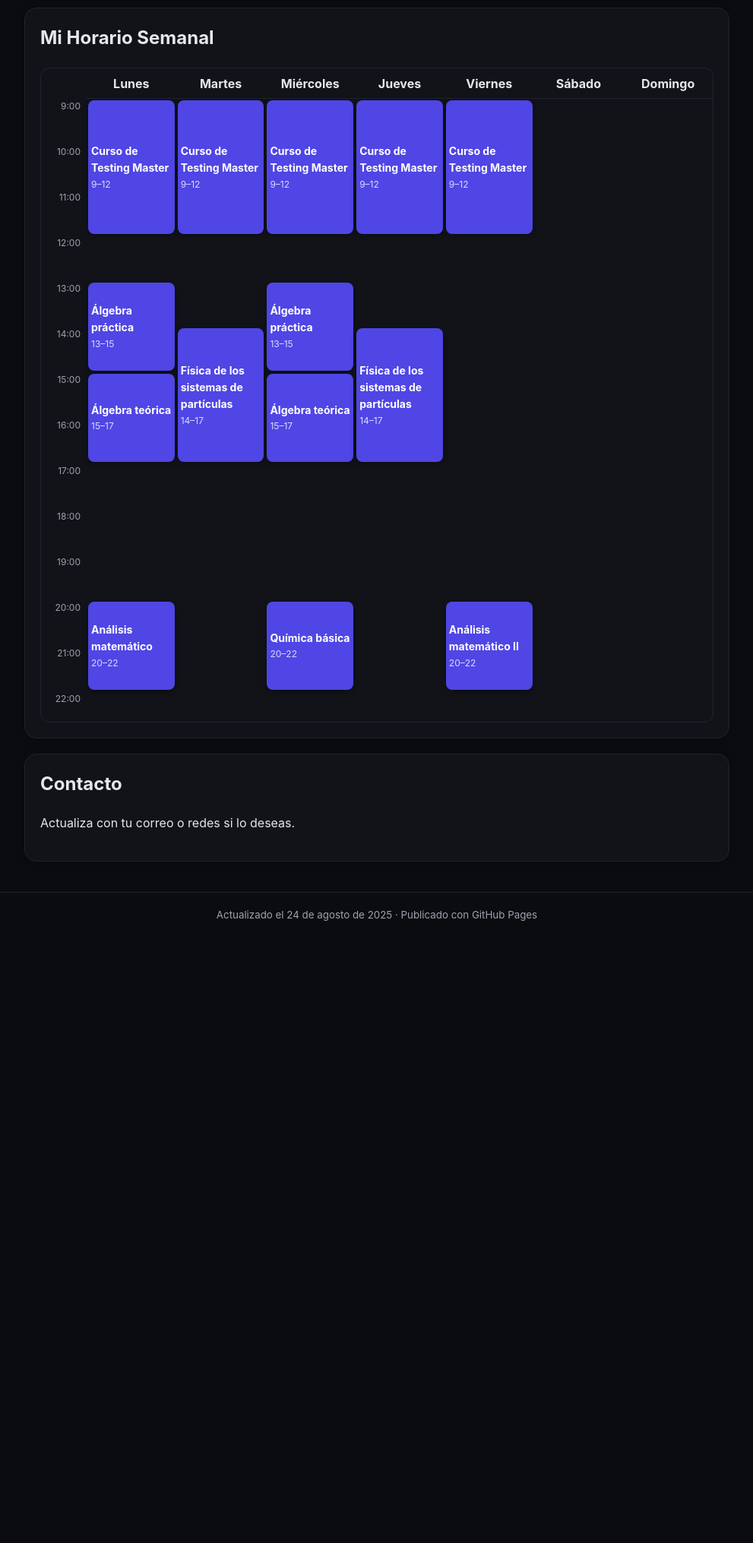
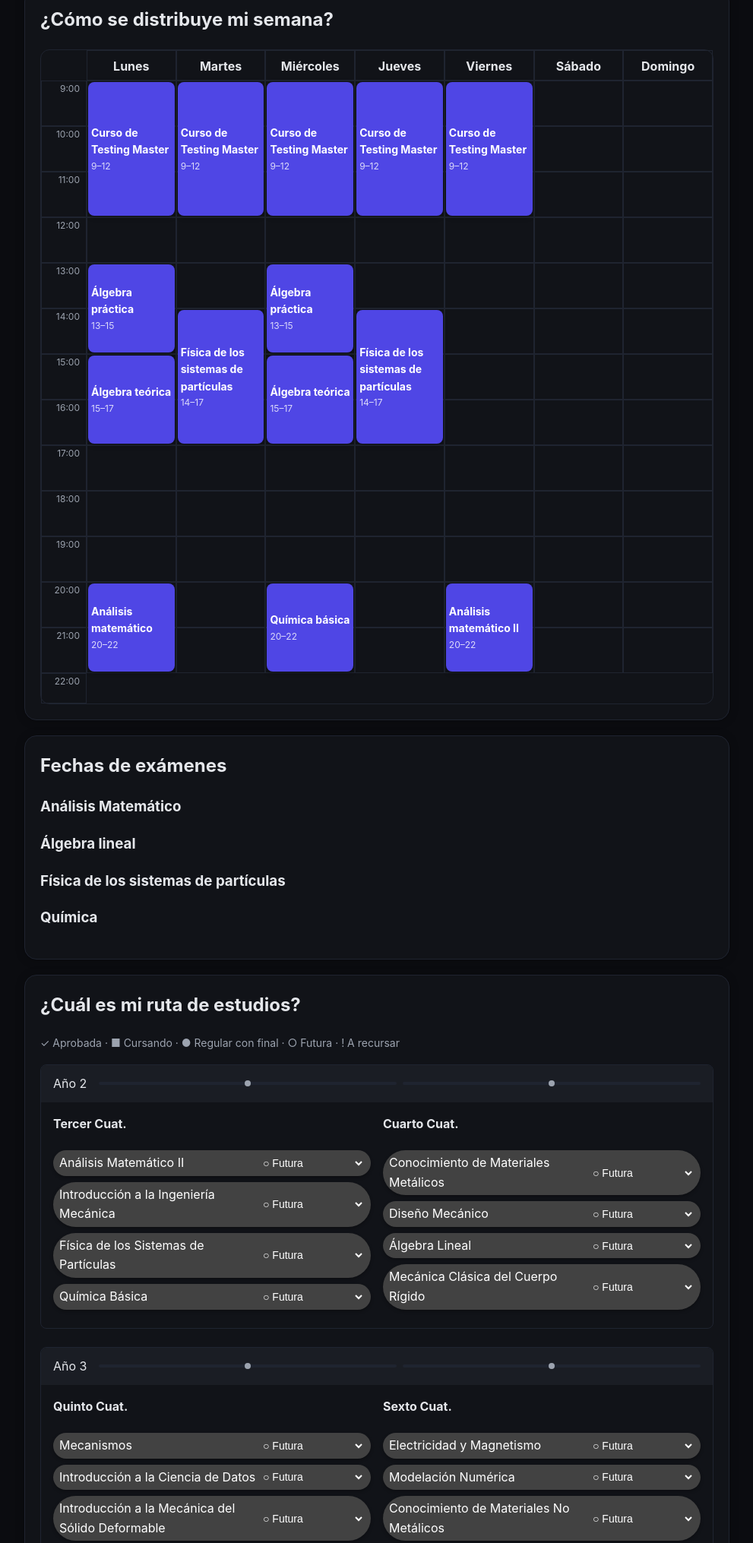
Before and after one commit to Juanpablo24-06/juanpablo24-06.github.io, a plain HTML site: page index.html in a window 1280 px wide. Shown: the part 673-2704 px from the top of the page at 76% size, without its empty margins (144-1135 px from the left). Before the commit the page ends 1921 px from the top, so only its background shows below. Drawn offline with Linux system fonts and the light colour scheme.

Commit message:
Resolve conflict: integrate ruta-estudios and plan.js

```diff
--- /dev/null
+++ b/assets/js/plan.js
@@ -0,0 +1,202 @@
+const plan = [
+  {
+    anio: 2,
+    cuatimestres: {
+      "Tercer Cuat.": [
+        "Análisis Matemático II",
+        "Introducción a la Ingeniería Mecánica",
+        "Física de los Sistemas de Partículas",
+        "Química Básica"
+      ],
+      "Cuarto Cuat.": [
+        "Conocimiento de Materiales Metálicos",
+        "Diseño Mecánico",
+        "Álgebra Lineal",
+        "Mecánica Clásica del Cuerpo Rígido"
+      ]
+    }
+  },
+  {
+    anio: 3,
+    cuatimestres: {
+      "Quinto Cuat.": [
+        "Mecanismos",
+        "Introducción a la Ciencia de Datos",
+        "Introducción a la Mecánica del Sólido Deformable",
+        "Termodinámica",
+        "Análisis Matemático III"
+      ],
+      "Sexto Cuat.": [
+        "Electricidad y Magnetismo",
+        "Modelación Numérica",
+        "Conocimiento de Materiales No Metálicos",
+        "Probabilidad y Estadística",
+        "Legislación y Ejercicio Profesional"
+      ]
+    }
+  },
+  {
+    anio: 4,
+    cuatimestres: {
+      "Séptimo Cuat.": [
+        "Ensayos Industriales",
+        "Electrotecnia General",
+        "Economía y Organización",
+        "Taller de Manufactura Mecánica",
+        "Mecánica de Fluidos"
+      ],
+      "Octavo Cuat.": [
+        "Taller de Electrónica",
+        "Proyecto de Instrumentación",
+        "Máquinas Térmicas",
+        "Impacto Social, Ambiental y Desarrollo Sustentable",
+        "Tecnología Mecánica"
+      ]
+    }
+  },
+  {
+    anio: 5,
+    cuatimestres: {
+      "Noveno Cuat.": [
+        "Sistemas de Almacenamiento",
+        "Transferencia de Calor y Masa y sus Instalaciones",
+        "Daño y Fractura de Elementos Mecánicos",
+        "Máquinas Eléctricas",
+        "Sistemas de Control y Automatización"
+      ],
+      "Décimo Cuat.": [
+        "Turbomáquinas",
+        "Proyecto de Instalaciones Industriales",
+        "Electivas/Optativas",
+        "Trabajo Profesional de Ingeniería Mecánica o Tesis de Ingeniería Mecánica (4/12 créditos)"
+      ]
+    }
+  },
+  {
+    anio: 6,
+    cuatimestres: {
+      "Undécimo Cuat.": [
+        "Electivas/Optativas",
+        "Elementos de Máquinas",
+        "Mantenimiento y Calidad",
+        "Trabajo Profesional de Ingeniería Mecánica o Tesis de Ingeniería Mecánica (8/12 créditos)"
+      ]
+    }
+  }
+];
+
+const states = [
+  { value: "aprobada", label: "✓ Aprobada" },
+  { value: "cursando", label: "■ Cursando" },
+  { value: "regular", label: "● Regular con final" },
+  { value: "futura", label: "○ Futura" },
+  { value: "recursar", label: "! A recursar" }
+];
+
+function slugify(str) {
+  return str
+    .toLowerCase()
+    .normalize("NFD")
+    .replace(/[\u0300-\u036f]/g, "")
+    .replace(/[^a-z0-9]+/g, "-")
+    .replace(/^-|-$/g, "");
+}
+
+function renderPlan() {
+  const container = document.getElementById("ruta-estudios");
+  if (!container) return;
+
+  plan.forEach((anio) => {
+    const details = document.createElement("details");
+    details.className = "plan-year";
+    details.open = true;
+
+    const summary = document.createElement("summary");
+    summary.className = "year-header";
+    summary.textContent = `Año ${anio.anio}`;
+
+    const steps = document.createElement("div");
+    steps.className = "year-steps";
+    const stepCount = Object.keys(anio.cuatimestres).length;
+    for (let i = 0; i < stepCount; i++) {
+      const step = document.createElement("span");
+      step.className = "step";
+      steps.appendChild(step);
+    }
+    summary.appendChild(steps);
+    details.appendChild(summary);
+
+    const grid = document.createElement("div");
+    grid.className = "cuatimestres";
+
+    Object.entries(anio.cuatimestres).forEach(([nombre, materias]) => {
+      const col = document.createElement("div");
+      col.className = "cuatrimestre";
+      const h4 = document.createElement("h4");
+      h4.textContent = nombre;
+      col.appendChild(h4);
+
+      materias.forEach((materia) => {
+        const pill = document.createElement("div");
+        pill.className = "materia-pill";
+
+        const span = document.createElement("span");
+        span.textContent = materia;
+        pill.appendChild(span);
+
+        const select = document.createElement("select");
+        states.forEach((st) => {
+          const opt = document.createElement("option");
+          opt.value = st.value;
+          opt.textContent = st.label;
+          select.appendChild(opt);
+        });
+
+        const key = `planFiuba:v2024:${slugify(materia)}`;
+        const saved = localStorage.getItem(key) || "futura";
+        select.value = saved;
+        pill.classList.add(`estado-${saved}`);
+        const initial = states.find((s) => s.value === saved);
+        select.setAttribute("aria-label", `${materia} — ${initial.label}`);
+
+        select.addEventListener("change", () => {
+          pill.classList.remove(
+            ...states.map((s) => `estado-${s.value}`)
+          );
+          pill.classList.add(`estado-${select.value}`);
+          localStorage.setItem(key, select.value);
+          const label = states.find((s) => s.value === select.value).label;
+          select.setAttribute("aria-label", `${materia} — ${label}`);
+        });
+
+        pill.appendChild(select);
+        col.appendChild(pill);
+      });
+
+      grid.appendChild(col);
+    });
+
+    details.appendChild(grid);
+    container.appendChild(details);
+  });
+
+  const reset = document.createElement("button");
+  reset.textContent = "Restablecer estados";
+  reset.addEventListener("click", () => {
+    if (confirm("¿Borrar todos los estados guardados?")) {
+      plan.forEach((anio) => {
+        Object.values(anio.cuatimestres).forEach((materias) => {
+          materias.forEach((materia) => {
+            localStorage.removeItem(
+              `planFiuba:v2024:${slugify(materia)}`
+            );
+          });
+        });
+      });
+      location.reload();
+    }
+  });
+  container.appendChild(reset);
+}
+
+renderPlan();
--- a/assets/js/schedule.js
+++ b/assets/js/schedule.js
@@ -1,3 +1,4 @@
+// Edita este arreglo para actualizar el calendario semanal
 const events = [
   { title: "Curso de Testing Master", day: 1, start: 9, end: 12 },
   { title: "Curso de Testing Master", day: 2, start: 9, end: 12 },
@@ -41,6 +42,17 @@ function buildSchedule() {
     grid.appendChild(label);
   }
 
+  // Grid slots for borders
+  for (let h = 9; h < 22; h++) {
+    for (let d = 0; d < 7; d++) {
+      const slot = document.createElement('div');
+      slot.className = 'slot';
+      slot.style.gridColumn = d + 2;
+      slot.style.gridRow = h - 9 + 2;
+      grid.appendChild(slot);
+    }
+  }
+
   // Events
   events.forEach(evt => {
     const el = document.createElement('div');
--- a/index.html
+++ b/index.html
@@ -1,60 +1,96 @@
 <!doctype html>
 <html lang="es">
   <head>
-    <meta charset="utf-8">
-    <meta name="viewport" content="width=device-width, initial-scale=1">
+    <meta charset="utf-8" />
+    <meta name="viewport" content="width=device-width, initial-scale=1" />
     <title>Informe de situación académica</title>
-    <meta name="description" content="Sitio estático publicado con GitHub Pages para presentar el informe de situación académica.">
-    <link rel="stylesheet" href="styles.css">
+    <meta name="description" content="Sitio estático publicado con GitHub Pages para presentar el informe de situación académica." />
+    <link rel="stylesheet" href="styles.css" />
   </head>
   <body>
     <header class="site-header">
       <div class="container">
         <h1>Informe de situación académica</h1>
-        <p class="subtitle">Sitio estático — editable con HTML/Markdown</p>
+        <p class="subtitle">Subtítulo breve aquí</p>
+        <nav class="main-nav">
+          <a href="#inicio">Inicio</a>
+          <a href="#hoy">Hoy</a>
+          <a href="#semana">Semana</a>
+          <a href="#examenes">Exámenes</a>
+          <a href="#ruta">Ruta</a>
+        </nav>
       </div>
     </header>
 
     <main class="container">
-      <article class="card">
+      <section id="inicio" class="card">
         <h2>Resumen</h2>
-        <p>Coloca aquí un resumen de 3–5 líneas. Este sitio es estático (HTML/CSS/JS) y fue pensado para GitHub Pages.</p>
-      </article>
+        <ul>
+          <li></li>
+          <li></li>
+          <li></li>
+        </ul>
+      </section>
 
-      <article class="card">
-        <h2>Informe completo</h2>
-        <p>Pega el contenido del documento aquí. Puedes reemplazar todo este &lt;article&gt; por HTML generado a partir del DOCX o por Markdown convertido con Jekyll.</p>
-        <h3>Sección de ejemplo</h3>
-        <ul>
-          <li>Objetivo</li>
-          <li>Antecedentes</li>
-          <li>Resultados / Estado</li>
-          <li>Próximos pasos</li>
-        </ul>
-      </article>
-      <article class="card" id="semana">
-        <h2>Mi Horario Semanal</h2>
+      <section class="card">
+        <h2>¿Qué hice hasta ahora?</h2>
+        <p></p>
+      </section>
+
+      <section id="hoy" class="card">
+        <h2>¿Dónde estoy hoy?</h2>
+        <p></p>
+      </section>
+
+      <section id="semana" class="card">
+        <h2>¿Cómo se distribuye mi semana?</h2>
         <div class="schedule-wrapper">
-          <div class="schedule-grid" id="schedule"></div>
+          <div id="schedule" class="schedule-grid"></div>
         </div>
-      </article>
+      </section>
 
-      <article class="card">
-        <h2>Contacto</h2>
-        <p>Actualiza con tu correo o redes si lo deseas.</p>
-      </article>
+      <section id="examenes" class="card">
+        <h2>Fechas de exámenes</h2>
+        <div class="exam-subject">
+          <h3>Análisis Matemático</h3>
+          <p></p>
+        </div>
+        <div class="exam-subject">
+          <h3>Álgebra lineal</h3>
+          <p></p>
+        </div>
+        <div class="exam-subject">
+          <h3>Física de los sistemas de partículas</h3>
+          <p></p>
+        </div>
+        <div class="exam-subject">
+          <h3>Química</h3>
+          <p></p>
+        </div>
+      </section>
+
+      <section id="ruta" class="card">
+        <h2>¿Cuál es mi ruta de estudios?</h2>
+        <div class="ruta-diagrama"></div>
+        <p class="legend">✓ Aprobada · ■ Cursando · ● Regular con final · ○ Futura · ! A recursar</p>
+        <div id="ruta-estudios"></div>
+      </section>
     </main>
 
     <footer class="site-footer">
       <div class="container">
-        <small>Actualizado el <span id="updated"></span> · Publicado con GitHub Pages</small>
+        <small>Última actualización: <span id="updated"></span></small>
       </div>
     </footer>
 
     <script src="assets/js/schedule.js"></script>
-
+    <script src="assets/js/plan.js" defer></script>
     <script>
-      document.getElementById('updated').textContent = new Date().toLocaleDateString('es-AR', { year:'numeric', month:'long', day:'numeric' });
+      document.getElementById('updated').textContent = new Date().toLocaleDateString('es-AR', {
+        year: 'numeric',
+        month: 'long',
+        day: 'numeric'
+      });
     </script>
   </body>
 </html>
--- a/styles.css
+++ b/styles.css
@@ -27,6 +27,16 @@ body {
 .site-header h1 { margin: 0; font-size: 28px; }
 .subtitle { margin: 8px 0 0; color: var(--muted); }
 
+.main-nav {
+  display: flex;
+  flex-wrap: wrap;
+  gap: 16px;
+  margin-top: 16px;
+}
+.main-nav a {
+  font-weight: 500;
+}
+
 .card {
   background: var(--panel);
   border: 1px solid var(--border);
@@ -48,6 +58,13 @@ body {
 a { color: var(--accent); text-decoration: none; }
 a:hover { text-decoration: underline; }
 
+.exam-subject { margin-bottom: 16px; }
+.legend { margin-top: 8px; font-size: 14px; color: var(--muted); }
+
+.schedule-grid > :not(.event) {
+  border: 1px solid var(--border);
+}
+
 /* Horario semanal */
 #semana {
   scroll-margin-top: 80px;
@@ -63,6 +80,7 @@ a:hover { text-decoration: underline; }
   border: 1px solid var(--border);
   border-radius: 12px;
   background: var(--panel);
+  position: relative;
 }
 .day-header {
   text-align: center;
@@ -87,6 +105,7 @@ a:hover { text-decoration: underline; }
   flex-direction: column;
   justify-content: center;
   font-size: 14px;
+  z-index: 2;
 }
 .event span {
   font-size: 12px;
@@ -97,3 +116,98 @@ a:hover { text-decoration: underline; }
     overflow-x: hidden;
   }
 }
+
+/* Ruta de estudios */
+#ruta-estudios {
+  margin-top: 16px;
+}
+.plan-year {
+  margin-bottom: 24px;
+  border: 1px solid var(--border);
+  border-radius: 8px;
+  overflow: hidden;
+}
+.plan-year > summary {
+  list-style: none;
+  padding: 12px 16px;
+  background: #1a1d24;
+  cursor: pointer;
+  display: flex;
+  align-items: center;
+  justify-content: space-between;
+}
+.plan-year > summary::-webkit-details-marker { display: none; }
+.year-steps {
+  display: flex;
+  flex: 1;
+  margin-left: 16px;
+  gap: 8px;
+}
+.year-steps .step {
+  position: relative;
+  flex: 1;
+  background: var(--border);
+  height: 4px;
+  border-radius: 2px;
+}
+.year-steps .step::after {
+  content: "";
+  position: absolute;
+  top: 50%;
+  left: 50%;
+  transform: translate(-50%, -50%);
+  width: 8px;
+  height: 8px;
+  border-radius: 50%;
+  background: var(--muted);
+}
+.cuatimestres {
+  display: flex;
+  gap: 16px;
+  padding: 16px;
+}
+.cuatrimestre {
+  flex: 1;
+}
+.cuatrimestre h4 {
+  margin-top: 0;
+}
+.materia-pill {
+  display: flex;
+  align-items: center;
+  justify-content: space-between;
+  padding: 4px 8px;
+  border-radius: 9999px;
+  background: #1f2430;
+  box-shadow: 0 2px 4px rgba(0,0,0,.3);
+  margin-bottom: 8px;
+}
+.materia-pill select {
+  background: transparent;
+  border: none;
+  color: inherit;
+  font-size: 0.875rem;
+}
+.materia-pill.estado-aprobada { background: #2e7d32; color: #fff; }
+.materia-pill.estado-cursando { background: #1565c0; color: #fff; }
+.materia-pill.estado-regular { background: #ffb300; color: #000; }
+.materia-pill.estado-futura { background: #424242; color: #fff; }
+.materia-pill.estado-recursar { background: #c62828; color: #fff; }
+#ruta-estudios button {
+  margin-top: 16px;
+  padding: 8px 16px;
+  border: none;
+  border-radius: 4px;
+  background: #333;
+  color: var(--text);
+  cursor: pointer;
+}
+#ruta-estudios button:hover {
+  background: #444;
+}
+@media (max-width: 600px) {
+  .plan-year > summary::-webkit-details-marker { display: initial; }
+  .cuatimestres {
+    flex-direction: column;
+  }
+}
```
Also changed, not shown: 1 other file.
